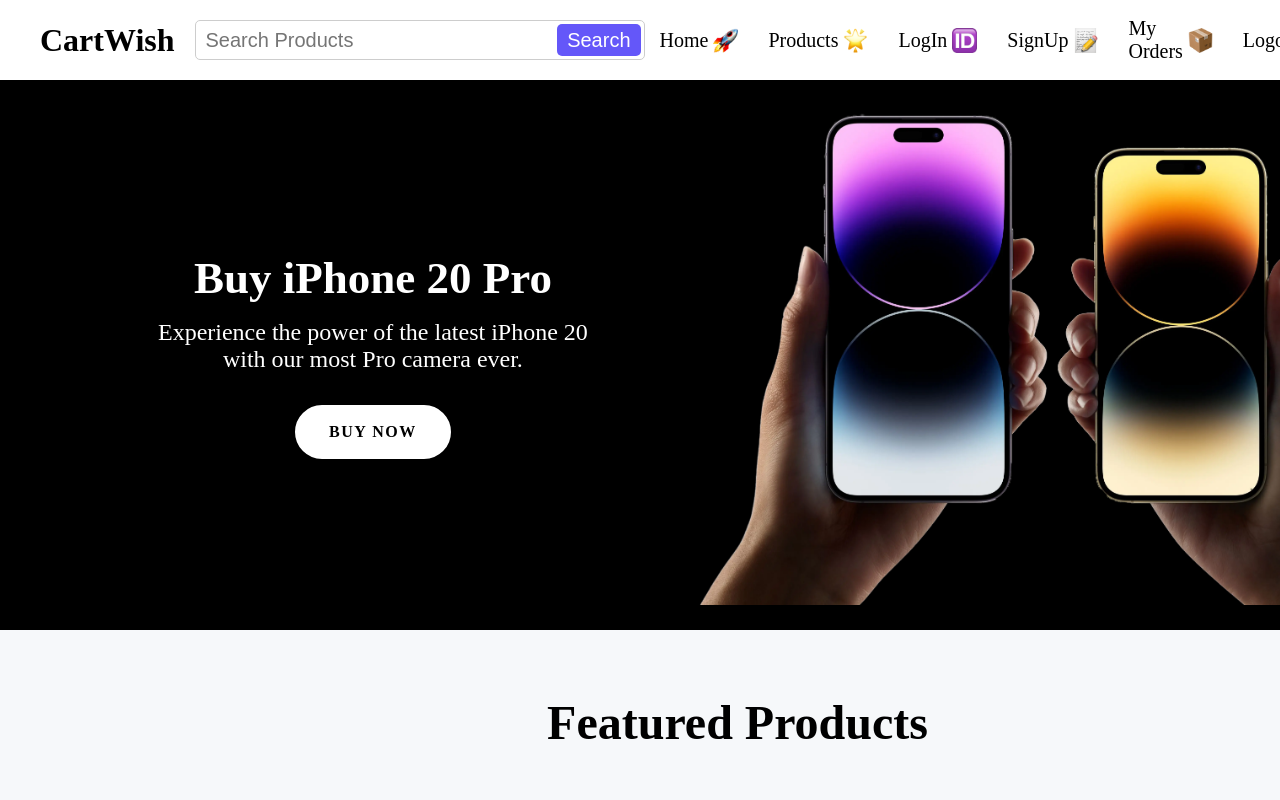
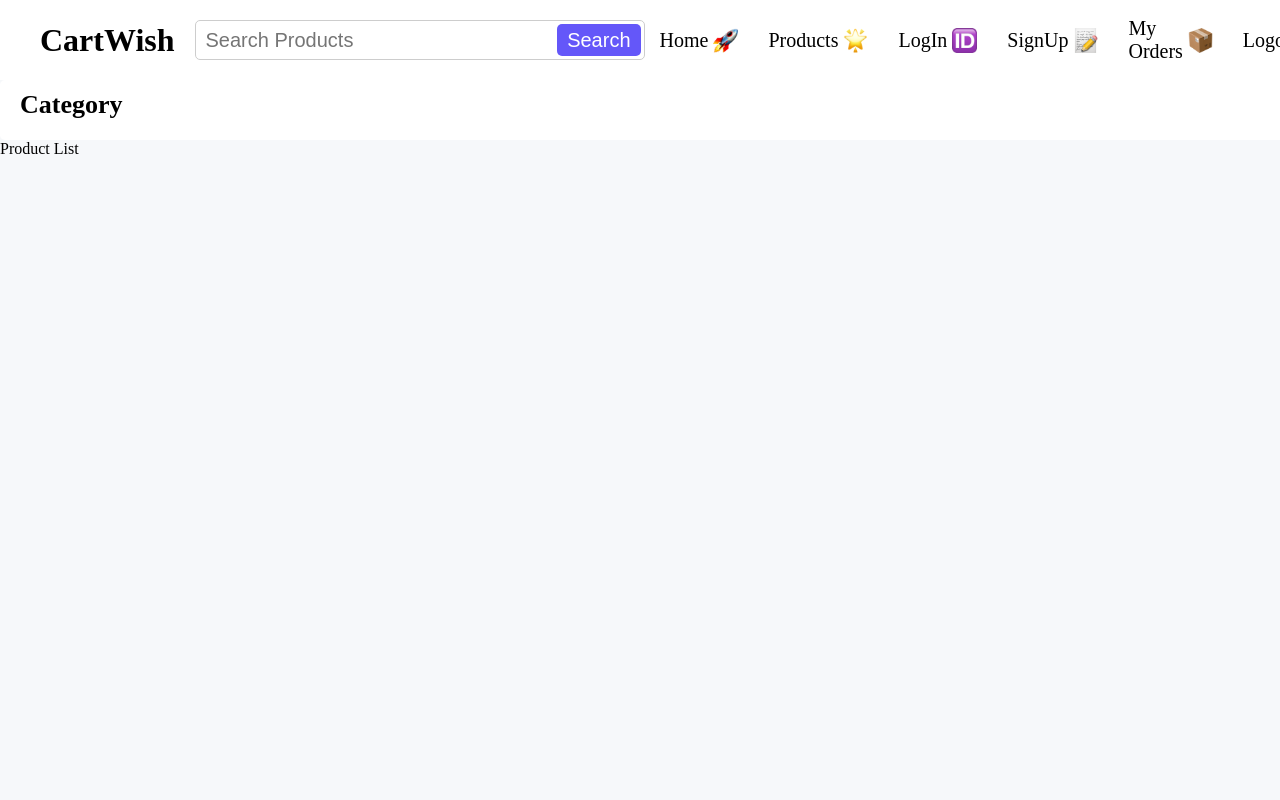
Before and after one commit to ManishSharma-ms7/all-projects, a React (Vite) app: page / in a window 1280 px wide. Shown: the top 800 px of the page. Built offline with nearby package versions, Linux system fonts and the light colour scheme.

Commit message:
creating products page

```diff
--- a/src/App.jsx
+++ b/src/App.jsx
@@ -2,13 +2,16 @@
 import "./App.css";
 import Navbar from "./components/Navbar/Navbar";
 import HomePage from "./components/HomePage/HomePage";
+import ProductsPage from "./components/Products/ProductsPage";
 
 const App = () => {
 	return (
 		<div className="app">
 			<Navbar />
-			<HomePage />
-			<main></main>
+			<main>
+				<ProductsPage />
+				{/* <HomePage /> */}
+			</main>
 		</div>
 	);
 };
--- /dev/null
+++ b/src/components/Products/ProductsPage.css
@@ -0,0 +1,4 @@
+.products_page {
+    display: grid;
+    grid-template-columns: 1fr
+}
--- /dev/null
+++ b/src/components/Products/ProductsPage.jsx
@@ -0,0 +1,15 @@
+import React from "react";
+import ProductsSidebar from "./ProductsSidebar";
+
+import "./ProductsPage.css";
+
+const ProductsPage = () => {
+	return (
+		<section className="products_page">
+			<ProductsSidebar />
+			<section className="products_list_section">Product List</section>
+		</section>
+	);
+};
+
+export default ProductsPage;
--- /dev/null
+++ b/src/components/Products/ProductsSidebar.css
@@ -0,0 +1,10 @@
+.products_sidebar {
+	padding: 10px 20px;
+	border-radius: 5px;
+	background-color: #fff;
+}
+
+.products_sidebar h2 {
+	font-size: 26px;
+	margin-bottom: 10px;
+}
--- /dev/null
+++ b/src/components/Products/ProductsSidebar.jsx
@@ -0,0 +1,14 @@
+import React from "react";
+
+import "./ProductsSidebar.css";
+
+const ProductsSidebar = () => {
+	return (
+		<aside className="products_sidebar">
+            <h2>Category</h2>
+            <div className="category_links"></div>
+		</aside>
+	);
+};
+
+export default ProductsSidebar;
```
